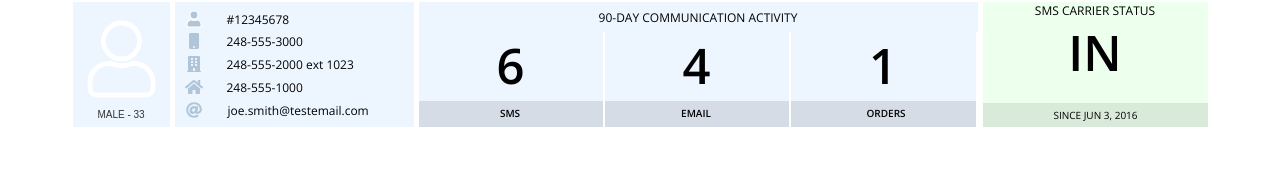
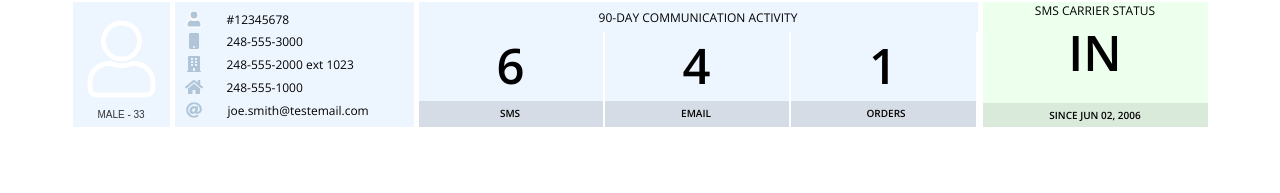
Before and after one commit to Sam44323/Verasoft-React-Test, a React (Create React App) app: page / in a window 1280 px wide. Shown: the part 94-287 px from the top of the page. Built offline with nearby package versions, Linux system fonts and the light colour scheme.

Commit message:
props data function added

```diff
--- a/src/components/ProfileNav/SMSCarrier/SMSCarrier.module.css
+++ b/src/components/ProfileNav/SMSCarrier/SMSCarrier.module.css
@@ -23,9 +23,9 @@
 
 .dataContainer p {
   font-size: 10px;
-  font-weight: lighter;
+  font-weight: 600;
   text-align: center;
-  padding: 5px 69px 5px 70px;
+  padding: 5px 10px;
   margin-top: 18px;
   background-color: rgb(51, 51, 51, 0.1);
 }
--- a/src/components/ProfileNav/SMSCarrier/SMSCarrier.tsx
+++ b/src/components/ProfileNav/SMSCarrier/SMSCarrier.tsx
@@ -2,13 +2,15 @@ import React from "react";
 
 import styles from "./SMSCarrier.module.css";
 
-const SMSCarrier: React.FC = () => {
+const SMSCarrier: React.FC<{ data: string[] }> = (props) => {
   return (
     <div className={styles.smsContainer}>
       <h1>SMS CARRIER STATUS</h1>
       <div className={styles.dataContainer}>
         <h1>IN</h1>
-        <p>SINCE JUN 3, 2016</p>
+        <p>
+          SINCE {props.data[0].toUpperCase()} {props.data[1]}, {props.data[2]}
+        </p>
       </div>
     </div>
   );
--- a/src/containers/UserData/UserData.tsx
+++ b/src/containers/UserData/UserData.tsx
@@ -45,7 +45,12 @@ const RootContainer: React.FC = () => {
         email={SUMMARY.activity.email}
         orders={SUMMARY.activity.orders}
       />
-      <SMSCarrier />
+      <SMSCarrier
+        data={new Date(SUMMARY.carrier_status.since)
+          .toString()
+          .split(" ")
+          .slice(1, 4)}
+      />
     </>
   );
 };
```
